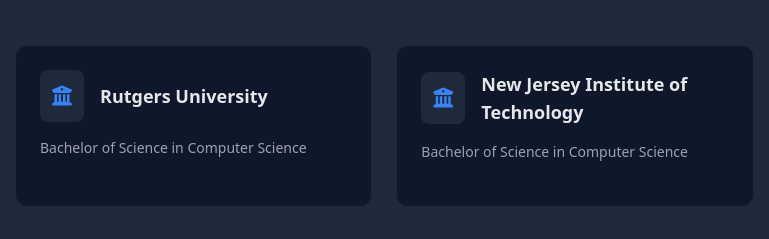
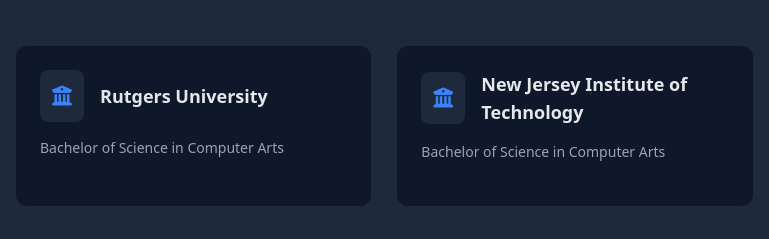
Before and after one commit to TwoSaint/Portfolio, a plain HTML site: page index.html in a window 1280 px wide. Shown: the part 1261-1500 px from the top of the page, 65-834 px from the left. Drawn offline with nearby package versions, Linux system fonts and the light colour scheme.

Commit message:
Update index.html

```diff
--- a/index.html
+++ b/index.html
@@ -234,7 +234,7 @@
                         </div>
                         <h4 class="text-lg font-bold">Rutgers University</h4>
                     </div>
-                    <p class="text-gray-400 text-sm mb-2">Bachelor of Science in Computer Science</p>
+                    <p class="text-gray-400 text-sm mb-2">Bachelor of Science in Computer Arts</p>
                 </div>
 
                 <!-- NJIT -->
@@ -245,7 +245,7 @@
                         </div>
                         <h4 class="text-lg font-bold">New Jersey Institute of Technology</h4>
                     </div>
-                    <p class="text-gray-400 text-sm mb-2">Bachelor of Science in Computer Science</p>
+                    <p class="text-gray-400 text-sm mb-2">Bachelor of Science in Computer Arts</p>
                 </div>
 
                 <!-- Certification -->
```
